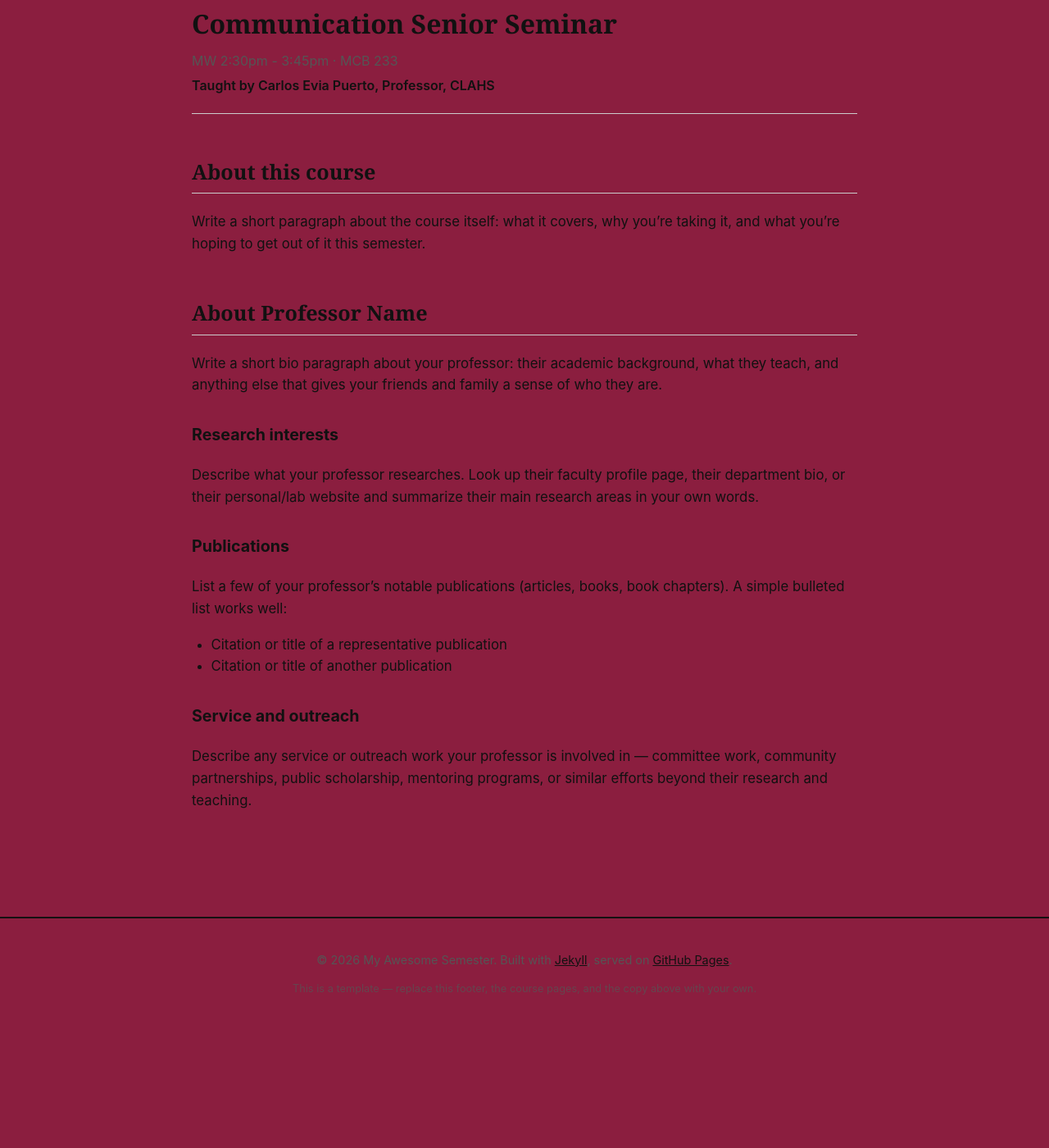
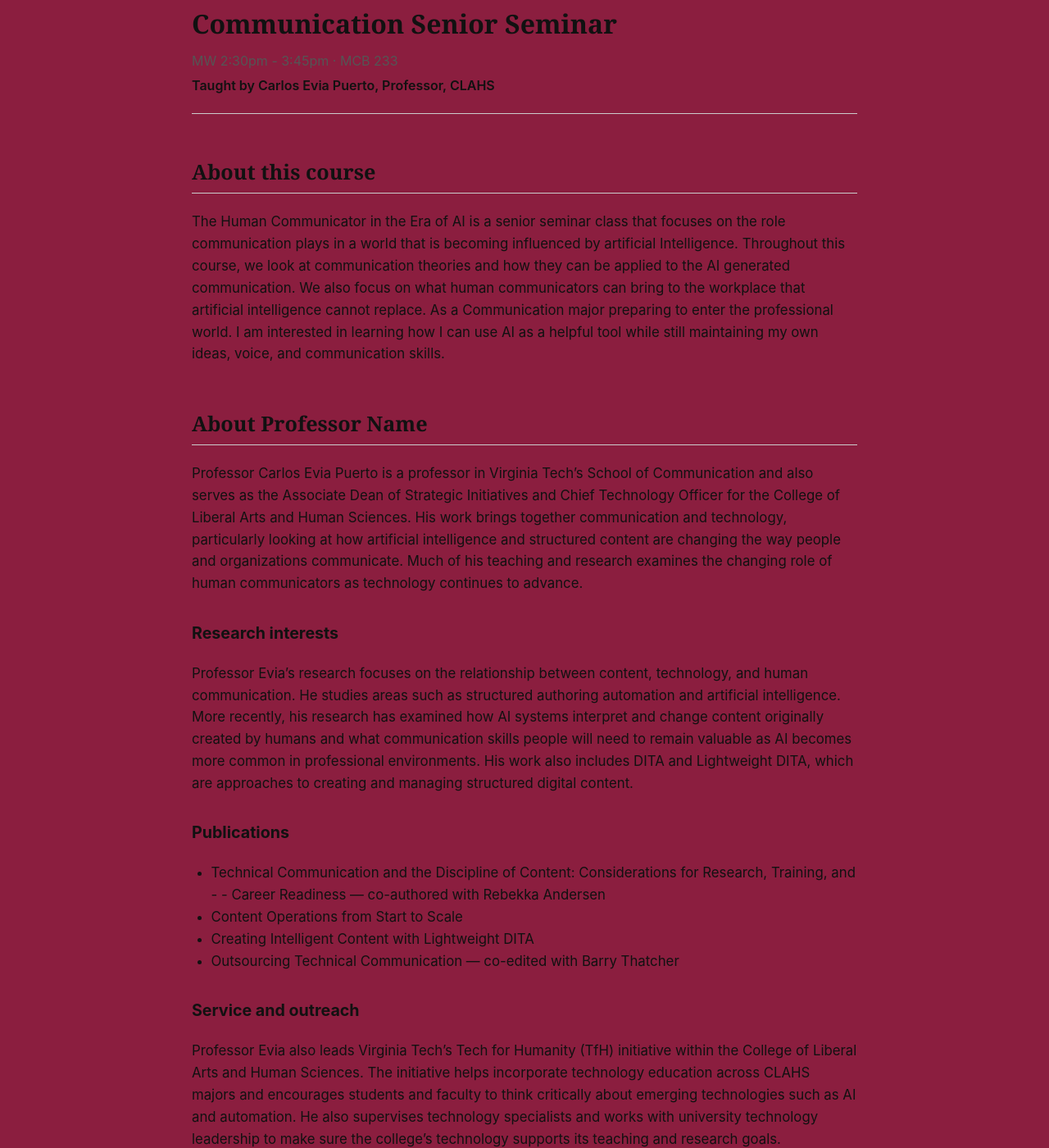
Before and after one commit to abbyduffer12/myawesomesemester, a Jekyll site: the page built from _courses/course-01.md, in a window 1280 px wide and 1400 px high, scrolled down 190 px. Shown: the whole window at 82% size. Built offline with Jekyll 4.4.1, drawn with Linux system fonts in a browser that asks for light colours; before the commit the page ends 1443 px from its top, so only the background shows below that.

Commit message:
Revise course and professor information in course-01.md

```diff
--- a/_courses/course-01.md
+++ b/_courses/course-01.md
@@ -12,31 +12,22 @@ instructor_department: CLAHS
 
 ## About this course
 
-Write a short paragraph about the course itself: what it covers, why you're taking
-it, and what you're hoping to get out of it this semester.
+The Human Communicator in the Era of AI is a senior seminar class that focuses on the role communication plays in a world that is becoming influenced by artificial Intelligence. Throughout this course, we look at communication theories and how they can be applied to the AI generated communication. We also focus on what human communicators can bring to the workplace that artificial intelligence cannot replace. As a Communication major preparing to enter the professional world. I am interested in learning how I can use AI as a helpful tool while still maintaining my own ideas, voice, and communication skills.
 
 ## About Professor Name
 
-Write a short bio paragraph about your professor: their academic background, what
-they teach, and anything else that gives your friends and family a sense of who
-they are.
-
+Professor Carlos Evia Puerto is a professor in Virginia Tech's School of Communication and also serves as the Associate Dean of Strategic Initiatives and Chief Technology Officer for the College of Liberal Arts and Human Sciences. His work brings together communication and technology, particularly looking at how artificial intelligence and structured content are changing the way people and organizations communicate. Much of his teaching and research examines the changing role of human communicators as technology continues to advance.
 ### Research interests
 
-Describe what your professor researches. Look up their faculty profile page, their
-department bio, or their personal/lab website and summarize their main research
-areas in your own words.
+Professor Evia's research focuses on the relationship between content, technology, and human communication. He studies areas such as structured authoring automation and artificial intelligence. More recently, his research has examined how AI systems interpret and change content originally created by humans and what communication skills people will need to remain valuable as AI becomes more common in professional environments. His work also includes DITA and Lightweight DITA, which are approaches to creating and managing structured digital content.
 
 ### Publications
 
-List a few of your professor's notable publications (articles, books, book
-chapters). A simple bulleted list works well:
-
-- Citation or title of a representative publication
-- Citation or title of another publication
+- Technical Communication and the Discipline of Content: Considerations for Research, Training, and - - Career Readiness — co-authored with Rebekka Andersen
+- Content Operations from Start to Scale
+- Creating Intelligent Content with Lightweight DITA
+- Outsourcing Technical Communication — co-edited with Barry Thatcher
 
 ### Service and outreach
 
-Describe any service or outreach work your professor is involved in — committee
-work, community partnerships, public scholarship, mentoring programs, or similar
-efforts beyond their research and teaching.
+Professor Evia also leads Virginia Tech's Tech for Humanity (TfH) initiative within the College of Liberal Arts and Human Sciences. The initiative helps incorporate technology education across CLAHS majors and encourages students and faculty to think critically about emerging technologies such as AI and automation. He also supervises technology specialists and works with university technology leadership to make sure the college's technology supports its teaching and research goals.
```
